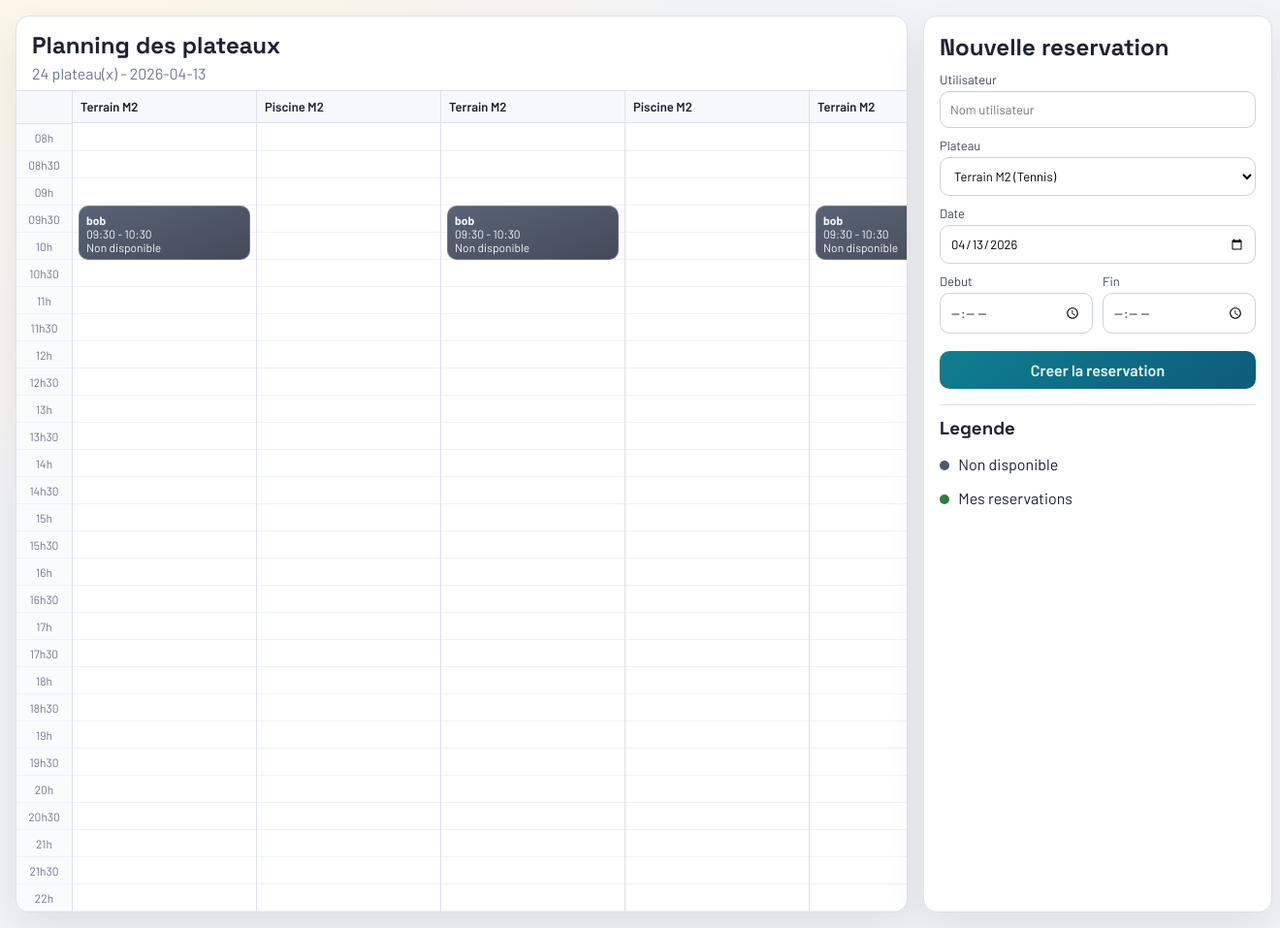
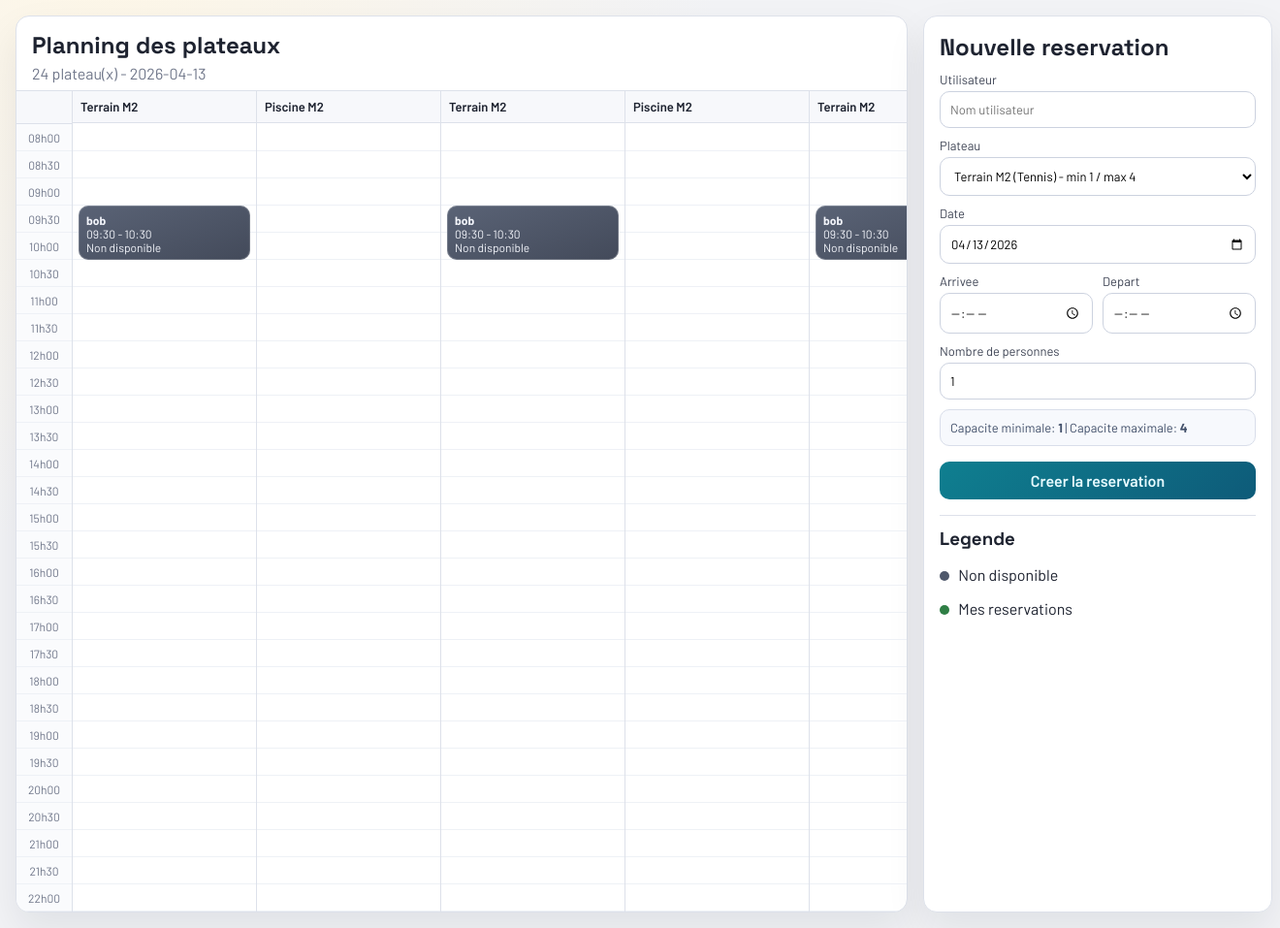
Before and after one commit to Fokoue22/Systeme-de-reservation-plateaux-sportifs, a FastAPI app: page / in a window 1320 px wide. Shown: the part 72-1029 px from the top of the page at 97% size. Run offline with FastAPI, Linux system fonts and the light colour scheme; data comes from the database, SQL or seed files in the repository; some libraries are stand-ins or nearby versions.

Commit message:
feat(reservation): add arrivals/departures, capacity-aware people count, and 30-min booking constraints

```diff
--- a/app/api/m2_routes.py
+++ b/app/api/m2_routes.py
@@ -30,6 +30,7 @@ def create_reservation(
             utilisateur=payload.utilisateur,
             reservation_date=payload.date_reservation,
             slot=Creneau(debut=payload.creneau.debut, fin=payload.creneau.fin),
+            nb_personnes=payload.nb_personnes,
         )
     except NotFoundError as exc:
         raise HTTPException(status_code=status.HTTP_404_NOT_FOUND, detail=str(exc)) from exc
@@ -43,6 +44,7 @@ def create_reservation(
         date_reservation=reservation.date_reservation,
         creneau={"debut": reservation.creneau.debut, "fin": reservation.creneau.fin},
         statut=reservation.statut,
+        nb_personnes=reservation.nb_personnes,
         created_at=reservation.created_at,
     )
 
@@ -66,6 +68,7 @@ def list_reservations(
             date_reservation=item.date_reservation,
             creneau={"debut": item.creneau.debut, "fin": item.creneau.fin},
             statut=item.statut,
+            nb_personnes=item.nb_personnes,
             created_at=item.created_at,
         )
         for item in reservations
@@ -96,5 +99,6 @@ def cancel_reservation(
         date_reservation=reservation.date_reservation,
         creneau={"debut": reservation.creneau.debut, "fin": reservation.creneau.fin},
         statut=reservation.statut,
+        nb_personnes=reservation.nb_personnes,
         created_at=reservation.created_at,
     )
--- a/app/api/schemas.py
+++ b/app/api/schemas.py
@@ -48,6 +48,7 @@ class ReservationCreate(BaseModel):
     utilisateur: str = Field(min_length=1)
     date_reservation: date
     creneau: CreneauInput
+    nb_personnes: int = Field(default=1, gt=0)
 
 
 class ReservationRead(BaseModel):
@@ -57,4 +58,5 @@ class ReservationRead(BaseModel):
     date_reservation: date
     creneau: CreneauInput
     statut: ReservationStatus
+    nb_personnes: int
     created_at: datetime
--- a/app/domain/models.py
+++ b/app/domain/models.py
@@ -74,6 +74,7 @@ class Reservation:
     date_reservation: date
     creneau: Creneau
     statut: ReservationStatus
+    nb_personnes: int = 1
     created_at: datetime = field(default_factory=datetime.utcnow)
 
     def __post_init__(self) -> None:
@@ -81,3 +82,5 @@ class Reservation:
             raise DomainValidationError("L'identifiant du plateau est invalide.")
         if not self.utilisateur.strip():
             raise DomainValidationError("L'utilisateur est obligatoire.")
+        if self.nb_personnes <= 0:
+            raise DomainValidationError("Le nombre de personnes doit etre superieur a 0.")
--- a/app/infrastructure/sqlite.py
+++ b/app/infrastructure/sqlite.py
@@ -57,8 +57,13 @@ class SQLiteManager:
                     heure_debut TEXT NOT NULL,
                     heure_fin TEXT NOT NULL,
                     statut TEXT NOT NULL,
+                    nb_personnes INTEGER NOT NULL DEFAULT 1,
                     created_at TEXT NOT NULL,
                     FOREIGN KEY(plateau_id) REFERENCES plateaux(id) ON DELETE CASCADE
                 )
                 """
             )
+
+            columns = {row["name"] for row in conn.execute("PRAGMA table_info(reservations)").fetchall()}
+            if "nb_personnes" not in columns:
+                conn.execute("ALTER TABLE reservations ADD COLUMN nb_personnes INTEGER NOT NULL DEFAULT 1")
--- a/static/css/calendar.css
+++ b/static/css/calendar.css
@@ -332,6 +332,17 @@ select {
   gap: 10px;
 }
 
+.capacity-box {
+  margin-top: 6px;
+  margin-bottom: 8px;
+  border: 1px solid #d9deea;
+  background: #f7f9fd;
+  border-radius: 10px;
+  padding: 10px;
+  font-size: 13px;
+  color: #42506a;
+}
+
 .btn {
   border: none;
   border-radius: 10px;
--- a/static/js/calendar.js
+++ b/static/js/calendar.js
@@ -9,6 +9,10 @@ const bookingFormEl = document.getElementById("bookingForm");
 const flashEl = document.getElementById("flash");
 const todayBtnEl = document.getElementById("todayBtn");
 const utilisateurInputEl = bookingFormEl.elements.namedItem("utilisateur");
+const peopleCountEl = document.getElementById("peopleCount");
+const capacityMinEl = document.getElementById("capacityMin");
+const capacityMaxEl = document.getElementById("capacityMax");
+const plateauSelectNode = bookingFormEl.elements.namedItem("plateau_id");
 
 const START_HOUR = 8;
 const END_HOUR = 22;
@@ -44,6 +48,20 @@ function isHalfHourSlot(value) {
   return mins % SLOT_MINUTES === 0;
 }
 
+function updateCapacityInfo() {
+  const selectedPlateauId = Number(plateauSelectNode.value);
+  const plateau = plateaux.find((p) => p.id === selectedPlateauId);
+  const minCap = 1;
+  const maxCap = plateau ? plateau.capacite : 1;
+  capacityMinEl.textContent = String(minCap);
+  capacityMaxEl.textContent = String(maxCap);
+  peopleCountEl.min = String(minCap);
+  peopleCountEl.max = String(maxCap);
+  if (!peopleCountEl.value) {
+    peopleCountEl.value = String(minCap);
+  }
+}
+
 function sanitizeUser(value) {
   return String(value || "").trim().toLowerCase();
 }
@@ -63,7 +81,7 @@ function renderTimeScale() {
     const m = minutes % 60;
     const line = document.createElement("div");
     line.className = "time-label";
-    line.textContent = m === 0 ? `${String(h).padStart(2, "0")}h` : `${String(h).padStart(2, "0")}h30`;
+    line.textContent = `${String(h).padStart(2, "0")}h${String(m).padStart(2, "0")}`;
     timeColumnEl.appendChild(line);
   }
 }
@@ -102,9 +120,10 @@ function renderPlateauSelect() {
   for (const p of plateaux) {
     const option = document.createElement("option");
     option.value = String(p.id);
-    option.textContent = `${p.nom} (${p.type_sport})`;
+    option.textContent = `${p.nom} (${p.type_sport}) - min 1 / max ${p.capacite}`;
     plateauSelectEl.appendChild(option);
   }
+  updateCapacityInfo();
 }
 
 function renderLanes() {
@@ -221,9 +240,23 @@ bookingFormEl.addEventListener("submit", async (event) => {
   const fd = new FormData(bookingFormEl);
   const debut = String(fd.get("debut") || "");
   const fin = String(fd.get("fin") || "");
+  const nbPersonnes = Number(fd.get("nb_personnes") || 0);
+  const selectedPlateau = plateaux.find((p) => p.id === Number(fd.get("plateau_id")));
+  const minCap = 1;
+  const maxCap = selectedPlateau ? selectedPlateau.capacite : 1;
 
   if (!isHalfHourSlot(debut) || !isHalfHourSlot(fin)) {
     showFlash("Utilisez des horaires au format 08:00, 08:30, 09:00, etc.", "error");
+    return;
+  }
+
+  if (toMinutes(debut) < toMinutes("08:00") || toMinutes(fin) > toMinutes("22:00")) {
+    showFlash("Les reservations doivent etre entre 08:00 et 22:00.", "error");
+    return;
+  }
+
+  if (nbPersonnes < minCap || nbPersonnes > maxCap) {
+    showFlash(`Le nombre de personnes doit etre entre ${minCap} et ${maxCap}.`, "error");
     return;
   }
 
@@ -231,6 +264,7 @@ bookingFormEl.addEventListener("submit", async (event) => {
     plateau_id: Number(fd.get("plateau_id")),
     utilisateur: String(fd.get("utilisateur") || "").trim(),
     date_reservation: String(fd.get("date_reservation")),
+    nb_personnes: nbPersonnes,
     creneau: {
       debut: `${debut}:00`,
       fin: `${fin}:00`,
@@ -250,6 +284,10 @@ bookingFormEl.addEventListener("submit", async (event) => {
   } catch (error) {
     showFlash(error.message || "Erreur lors de la creation", "error");
   }
+});
+
+plateauSelectNode.addEventListener("change", () => {
+  updateCapacityInfo();
 });
 
 utilisateurInputEl.addEventListener("change", () => {
@@ -290,6 +328,8 @@ todayBtnEl.addEventListener("click", async () => {
   bookingFormEl.elements.namedItem("fin").min = "08:30";
   bookingFormEl.elements.namedItem("debut").max = "21:30";
   bookingFormEl.elements.namedItem("fin").max = "22:00";
+  peopleCountEl.step = "1";
+  peopleCountEl.value = "1";
   renderTimeScale();
   refreshCalendar();
 })();
--- a/templates/calendar.html
+++ b/templates/calendar.html
@@ -10,7 +10,7 @@
       href="https://fonts.googleapis.com/css2?family=Barlow:wght@400;500;600;700&family=Space+Grotesk:wght@500;700&display=swap"
       rel="stylesheet"
     />
-    <link rel="stylesheet" href="/static/css/calendar.css?v=20260412c" />
+    <link rel="stylesheet" href="/static/css/calendar.css?v=20260412d" />
   </head>
   <body>
     <header class="topbar">
@@ -79,12 +79,18 @@
             <input type="date" name="date_reservation" id="formDate" required />
           </label>
           <div class="grid2">
-            <label>Debut
+            <label>Arrivee
               <input type="time" name="debut" required />
             </label>
-            <label>Fin
+            <label>Depart
               <input type="time" name="fin" required />
             </label>
+          </div>
+          <label>Nombre de personnes
+            <input type="number" name="nb_personnes" id="peopleCount" min="1" step="1" required />
+          </label>
+          <div class="capacity-box" id="capacityInfo">
+            Capacite minimale: <strong id="capacityMin">1</strong> | Capacite maximale: <strong id="capacityMax">-</strong>
           </div>
           <button class="btn primary" type="submit">Creer la reservation</button>
         </form>
@@ -99,6 +105,6 @@
       </aside>
     </main>
 
-    <script src="/static/js/calendar.js?v=20260412c" defer></script>
+    <script src="/static/js/calendar.js?v=20260412d" defer></script>
   </body>
 </html>
```
Also changed, not shown: app/application/m2_services.py (+11 -1 lines), app/infrastructure/repositories.py (+8 -5 lines).
